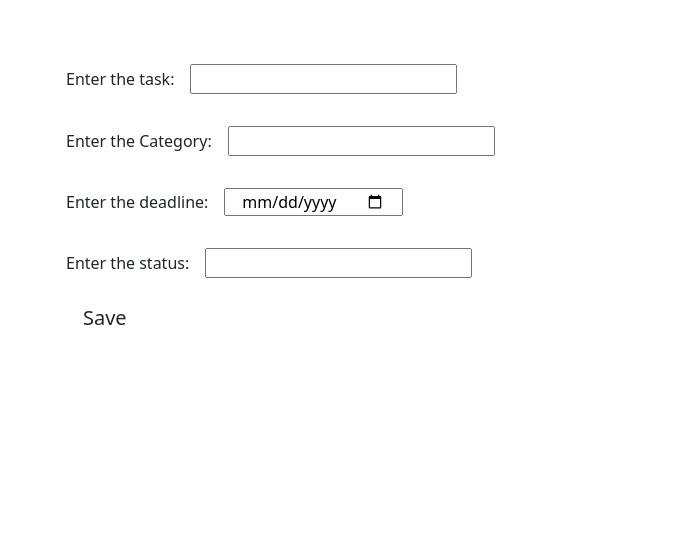
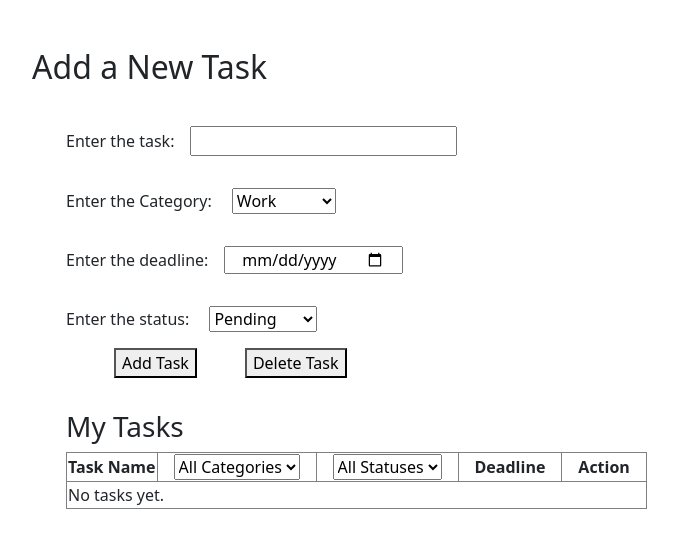
Before and after one commit to vaishalimangla/SBA-4, a plain HTML site: page index.html in a window 1280 px wide. Shown: the whole page, without its empty margins (16-694 px from the left). Drawn offline with nearby package versions, Linux system fonts and the light colour scheme.

Commit message:
final code

```diff
--- a/index.html
+++ b/index.html
@@ -4,20 +4,77 @@
     <meta charset="UTF-8">
     <meta name="viewport" content="width=device-width, initial-scale=1.0">
     <script src="./jscript.js" defer></script>
-    <link rel="./stylesheet" href="./script.css"></link>
+    <link rel="./stylesheet" href="./script.css" ></link>
     <script src="https://cdn.jsdelivr.net/npm/bootstrap@5.3.8/dist/js/bootstrap.bundle.min.js" defer></script>
     <link href="https://cdn.jsdelivr.net/npm/bootstrap@5.3.8/dist/css/bootstrap.min.css" rel="stylesheet">
-    <title>Document</title>
+    <title>Task Manager</title>
 </head>
 <body>
-     <div class="container py-5 gap-3">
+
+    <h2 class="mt-5 px-5">Add a New Task</h2>
+    <form id="taskForm">
+     <div class="container py-3 gap-3">
         <div class="col-12">
                 <div class="py-3"> <label class="me-3" for="iName">Enter the task: </label><input class="px-3" type="text" id="iName" ></div>
-                <div class="py-3"> <label class="me-3" for="iCategory">Enter the Category: </label><input class="px-3" type="text" id="iCategory" ></div>
+                <div class="py-3"> <label class="me-3" for="iCategory">Enter the Category: </label>
+                    <select id="iCategory">
+                        <option value="work">Work</option>
+                        <option value="home">Household</option>
+                        <option value="market">Market</option>
+                        <option value="fun">Fun</option>
+                    </select>
+                </div>
                 <div class="py-3"> <label class="me-3" for="iDeadline">Enter the deadline: </label><input class="px-3" type="date" id="iDeadline"></div>
-                <div class="py-3"> <label class="me-3" for="iStatus">Enter the status: </label><input class="px-3" type="text" id="iStatus"></div>
-                <button id="Save" class="btn save btn-lg"> Save </button>
+                <div class="py-3">
+                    <label class="me-3" for="iStatus">Enter the status: </label>
+                    <select id="iStatus">
+                        <option value="Pending">Pending</option>
+                        <option value="In Progress">In Progress</option>
+                        <option value="Completed">Completed</option>
+                        <option value="Overdue">Overdue</option>
+                    </select>
+                </div>
+                <div class="d-flex px-5 gap-5">
+                    <button type="button" id="saveBtn">Add Task</button>
+                    <button type="button" id="deleteLastBtn">Delete Task</button>
+                </div>
         </div>
-     </div>
-</body>
+    </div>
+    </form>
+     <div class="container">
+
+                <h3 class="mt-3">My Tasks</h3>
+                <!-- Unordered list container
+                <ul id="taskContainer"></ul>-->
+                <table id="taskTable" class="table-bordered">
+                    <thead>
+                        <tr>
+                        <th>Task Name</th>
+                        <th class="px-3">
+                                <select class="bold" id="filterCategory" placeholder="Filter by Categories...">
+                                <option value="All">All Categories</option>
+                                <option value="work">Work</option>
+                                <option value="household">Household</option>
+                                <option value="market">Market</option>
+                                <option value="fun">Fun</option>
+                            </select></th>
+                        <th class="px-3">
+                            <select class="bold" id="filterStatus" placeholder="Filter by status...">
+                                <option value="All">All Statuses</option>
+                                <option value="Pending">Pending</option>
+                                <option value="In Progress">In Progress</option>
+                                <option value="Completed">Completed</option>
+                                <option value="Overdue">Overdue</option>
+                            </select></th>
+                        <th class="px-3">Deadline</th>
+                        <th class="px-3">Action</th>
+                        </tr>
+                    </thead>
+                    <tbody id="taskContainer"></tbody>
+                </table>
+
+    </div>
+
+
+    </body>
 </html>
--- a/jscript.js
+++ b/jscript.js
@@ -0,0 +1,137 @@
+let editIndex = null;
+let taskList = JSON.parse(localStorage.getItem("tasks")) || [];
+
+const filterCategory = document.getElementById("filterCategory");
+const filterStatus = document.getElementById("filterStatus");
+const save = document.getElementById("saveBtn");
+const taskForm = document.getElementById("taskForm");
+const taskContainer = document.getElementById("taskContainer");
+const deleteLastBtn = document.getElementById("deleteLastBtn");
+
+if (filterCategory) filterCategory.addEventListener("change", renderTasks);
+if (filterStatus) filterStatus.addEventListener("change", renderTasks);
+
+// Add or Update Task
+save.addEventListener("click", (event) => {
+  event.preventDefault();
+
+  const task = {
+    taskName: document.getElementById("iName").value.trim(),
+    category: document.getElementById("iCategory").value,
+    status: document.getElementById("iStatus").value,
+    deadline: document.getElementById("iDeadline").value
+  };
+
+  if (!task.taskName) {
+    alert("Please enter a task name.");
+    return;
+  }
+
+  if (editIndex !== null) {
+    taskList[editIndex] = task;
+    editIndex = null;
+    save.innerText = "Add Task";
+  } else {
+    taskList.push(task);
+  }
+
+  localStorage.setItem("tasks", JSON.stringify(taskList));
+  renderTasks();
+
+  // Reset form fields properly (including dropdowns)
+  document.getElementById("iName").value = "";
+  document.getElementById("iCategory").selectedIndex = 0;
+  document.getElementById("iStatus").selectedIndex = 0;
+  document.getElementById("iDeadline").value = "";
+});
+
+function renderTasks() {
+  taskContainer.innerHTML = "";
+
+  const today = new Date().toLocaleDateString("en-CA");
+  let isUpdated = false;
+
+  // 1. Check for overdue tasks
+  taskList.forEach((task) => {
+    if (task.deadline && task.deadline < today && task.status !== "Completed") {
+      task.status = "Overdue";
+      isUpdated = true;
+    }
+  });
+
+  if (isUpdated) {
+    localStorage.setItem("tasks", JSON.stringify(taskList));
+  }
+
+  // 2. Get filter values
+  const categoryQuery = filterCategory ? filterCategory.value : "All";
+  const statusQuery = filterStatus ? filterStatus.value : "All";
+
+  // 3. Filter by both category AND status while keeping originalIndex
+  const filteredTasks = taskList
+    .map((task, index) => ({ task, originalIndex: index }))
+    .filter(({ task }) => {
+      const matchesCategory = categoryQuery === "All" || task.category === categoryQuery;
+      const matchesStatus = statusQuery === "All" || task.status === statusQuery;
+      return matchesCategory && matchesStatus;
+    });
+
+  // 4. Empty state row spanning all 5 columns
+  if (filteredTasks.length === 0) {
+    const emptyRow = document.createElement("tr");
+    const emptyCell = document.createElement("td");
+    emptyCell.colSpan = 5;
+    emptyCell.textContent = taskList.length === 0 ? "No tasks yet." : "No matching tasks found.";
+    emptyRow.appendChild(emptyCell);
+    taskContainer.appendChild(emptyRow);
+    return;
+  }
+
+  // 5. Render each task as a table row (<tr>) with <td> cells
+  filteredTasks.forEach(({ task, originalIndex }) => {
+    const tr = document.createElement("tr");
+
+    tr.innerHTML = `
+      <td><strong>${task.taskName}</strong></td>
+      <td>${task.category || "General"}</td>
+      <td><em>${task.status}</em></td>
+      <td>${task.deadline || "No deadline"}</td>
+    `;
+
+    const actionTd = document.createElement("td");
+    const updateBtn = document.createElement("button");
+    updateBtn.classList.add("Update-Status");
+    updateBtn.innerText = "Update Status";
+
+    updateBtn.addEventListener("click", () => {
+      document.getElementById("iName").value = task.taskName;
+      document.getElementById("iCategory").value = task.category;
+      document.getElementById("iStatus").value = task.status;
+      document.getElementById("iDeadline").value = task.deadline;
+
+      editIndex = originalIndex;
+      save.innerText = "Update Task";
+    });
+
+    actionTd.appendChild(updateBtn);
+    tr.appendChild(actionTd);
+    taskContainer.appendChild(tr);
+  });
+}
+
+// Delete last task
+if (deleteLastBtn) {
+  deleteLastBtn.addEventListener("click", () => {
+    if (taskList.length === 0) {
+      alert("No tasks to delete.");
+      return;
+    }
+
+    taskList.pop();
+    localStorage.setItem("tasks", JSON.stringify(taskList));
+    renderTasks();
+  });
+}
+
+// Render saved tasks on page load
+renderTasks();
--- a/script.css
+++ b/script.css
@@ -1,27 +1,24 @@
-.container {
+ul {
   display: flex;
-  flex-direction: column;
-  align-items: center;
-  justify-content: center;
-  background-color: lightblue;
-  border-color: white;
+  flex-direction: row; /* Default, can be omitted */
+  gap: 16px;
+}
+
+button{
+  margin-left: 12px;
+}
+#saveBtn {
+  background-color: #007bff; /* Blue background */
+  color: white;              /* White text */
+  border: 2px;              /* Removes default border */
+  padding: 8px 16px;
+  border-radius: 4px;
+  font-size: 14px;
 
 }
-
-.container.card{
-  display: flex;
-  align-items: center;
-  justify-content: center;
-  border-color: white;
+td{
+  padding-left: 5px;
 }
-.btn.save {
-  background-color: chocolate;
-  border-color: chocolate;
-  color: white;
-  border-radius: 4px;
+th{
+  padding: 10px;
 }
-.btn.save:hover {
-  background-color: #a85216;
-  border-color: #a85216;
-  color: white;
-}
```
